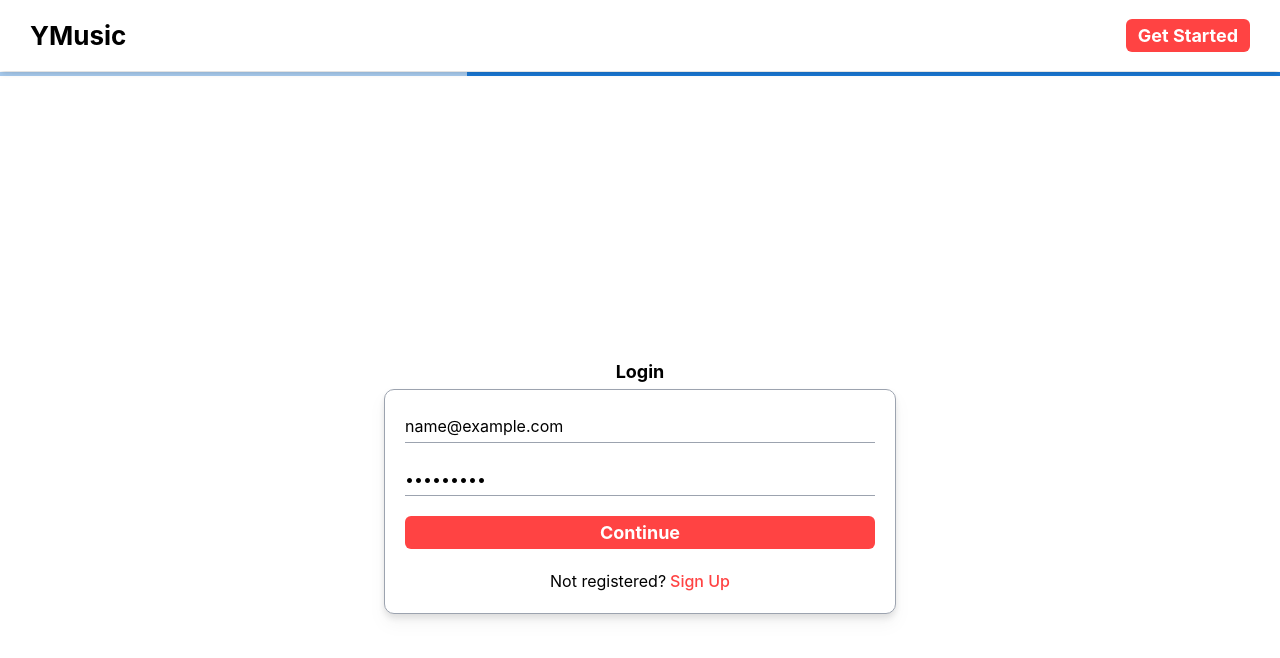
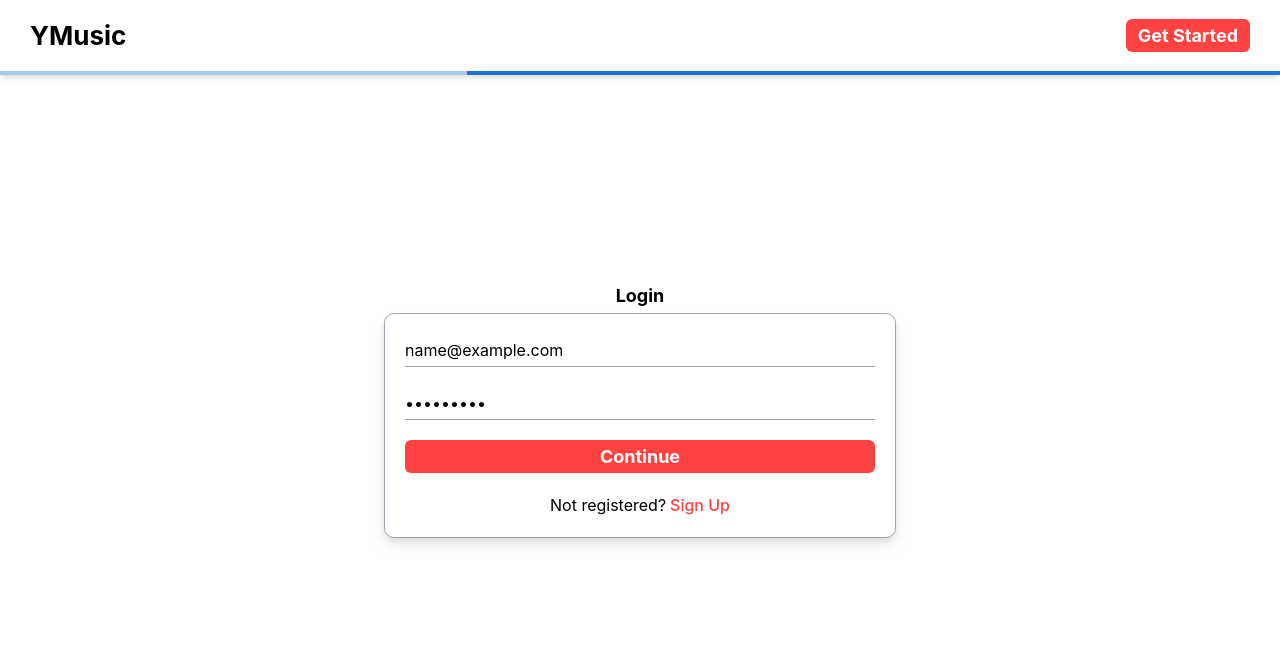
Before and after one commit to Abhishek123kumar/ui_testing_final, a React (Create React App) app: page /auth in a window 1280 px wide. Both pictures are taken after typing "name@example.com", "Sample123" into the empty fields and a click on the button "Continue". Shown: the top 658 px of the page. Built offline with nearby package versions, Linux system fonts and the light colour scheme; no server answers.

Commit message:
some changes in position of loader is done

```diff
--- a/src/Components/HistoryCon.js
+++ b/src/Components/HistoryCon.js
@@ -3,19 +3,18 @@ import HistoryCard from './HistoryCard'
 import { useSelector } from 'react-redux'
 import { useDispatch } from 'react-redux';
 import { clearAll } from '../Redux/history/historyAction';
-import { LinearProgress } from '@mui/material'
+
 
 function HistoryCon() {
     const dispatch=useDispatch();
     const {allHistory} = useSelector(store=>{return store.allHistory});
-    const {loader} = useSelector(store=>{return store.loader})
+
     const clearHandler =(e)=>{
         e.preventDefault();
         dispatch(clearAll());
     }
   return (
     <div className='mt-[72px] flex flex-col'>
-      {loader&&<LinearProgress color="primary"/>}
       <div className='flex  justify-between px-[30px] border-gray-400 border-b-[2px] '>
         <div className='text-[20px] font-bold py-[10px]'>
             History
--- a/src/Components/Main.js
+++ b/src/Components/Main.js
@@ -7,12 +7,11 @@ import { useState } from 'react';
 import { useSelector } from 'react-redux';
 import MenuOutlinedIcon from '@mui/icons-material/MenuOutlined';
 import CloseOutlinedIcon from '@mui/icons-material/CloseOutlined';
-import { LinearProgress } from '@mui/material';
+
 
 
 
 function Main() {
-    const {loader} = useSelector(store=>{return store.loader})
     const [show, setShow] = useState(false)
     const [hamb,setHamb] = useState(true);
 
@@ -20,9 +19,6 @@ function Main() {
     const [add, setAdd] = useState(false);
     return (
         <div className='mt-[72px]  flex flex-col'>
-            <div>
-                {loader&&<LinearProgress color="primary" />}
-            </div>
             <div className='flex  xl:hidden justify-between px-[30px] border-gray-400 border-b-[2px]'>
                 {hamb&&<div className='text-[20px] font-bold py-[10px] cursor-pointer' onClick={() => { setShow(true) ;setHamb(false)}}>
                     All Categories <MenuOutlinedIcon />
--- a/src/Components/Navbar.js
+++ b/src/Components/Navbar.js
@@ -4,10 +4,13 @@ import { updateUser } from '../Redux/user/userAction';
 import { useDispatch } from 'react-redux';
 import { fetchHistory } from '../Redux/history/historyAction';
 import showToast from '../showToast';
+import { useSelector } from 'react-redux';
+import { LinearProgress } from '@mui/material';
 
 
 
 const Navbar = () => {
+    const {loader} = useSelector(store=>{return store.loader})
     const navigate = useNavigate();
     const dispatch = useDispatch();
     const logoutHandler=(e)=>{
@@ -35,6 +38,9 @@ const Navbar = () => {
 
                 </div>
             </div>
+            <div>
+                {loader&&<LinearProgress color='primary'/>}
+            </div>
         </div>
     )
 }
--- a/src/Pages/UserAuth.js
+++ b/src/Pages/UserAuth.js
@@ -4,12 +4,10 @@ import Login from '../Components/Login'
 import SignUp from '../Components/SignUp'
 import { useState } from 'react'
 import { useNavigate } from 'react-router-dom'
-import { LinearProgress } from '@mui/material'
-import { useSelector } from 'react-redux'
+
 
 function UserAuth() {
   const navigate=useNavigate();
-  const {loader} = useSelector(store=>{return store.loader})
   const [pot,setPot] = useState(1);
   useEffect(()=>{
     if(localStorage.getItem("token")!==null)
@@ -20,8 +18,7 @@ function UserAuth() {
   return (
     <div>
       <Navbar/>
-      <div className='mt-[72px]'>
-        {loader&&<LinearProgress color='primary'/>}
+      <div>
         {(pot===1)&&<Login setPot={setPot}/>}
         {(pot===2)&&<SignUp setPot={setPot}/>}
       </div>
```
